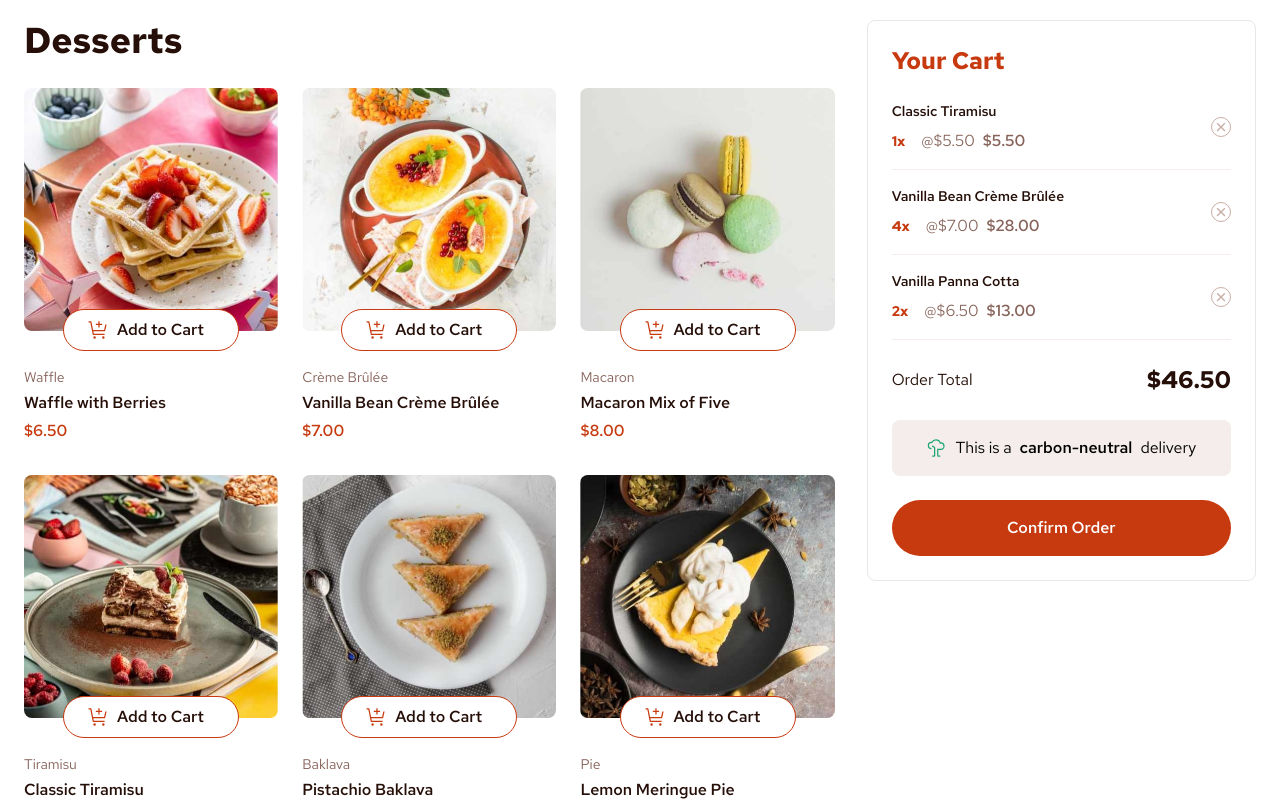
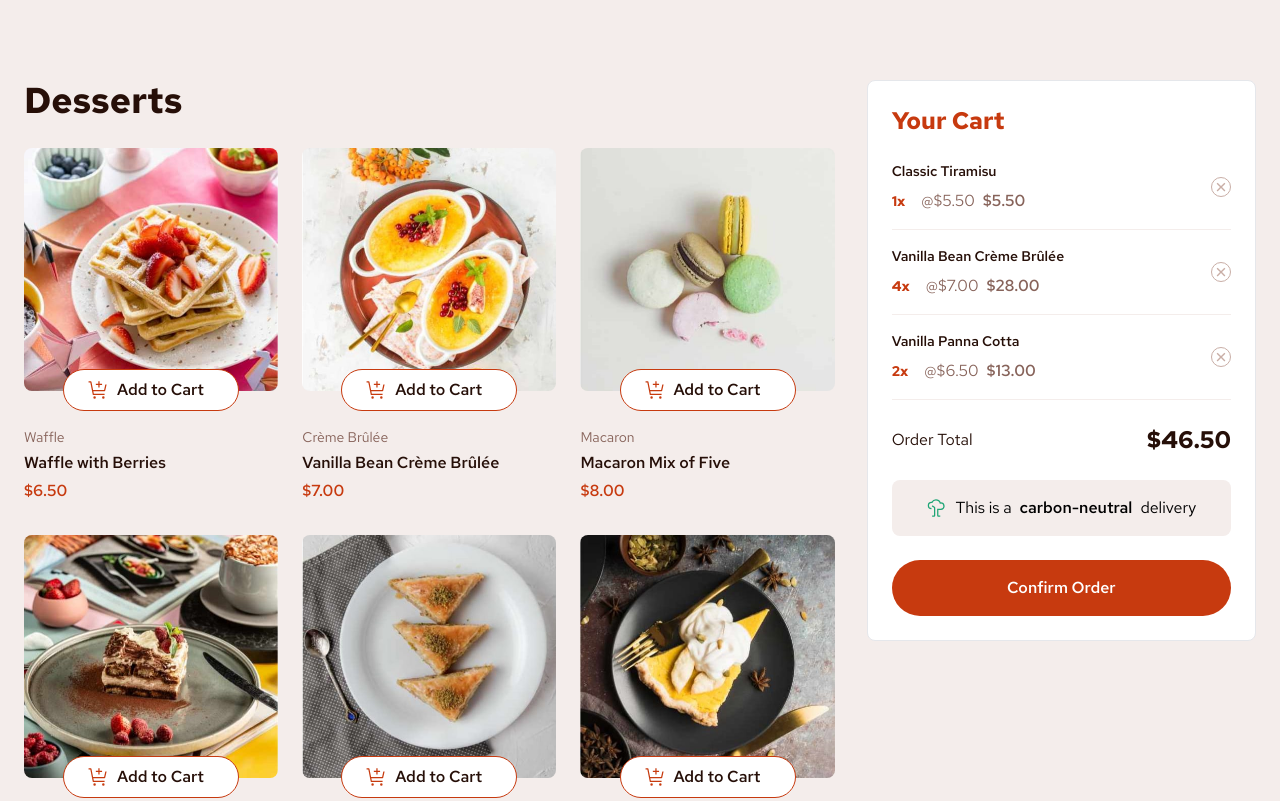
Before and after one commit to Javieer57/product-list-with-cart, a React (Vite) app: page / in a window 1280 px wide. Shown: the top 801 px of the page. Built offline with nearby package versions, Linux system fonts and the light colour scheme.

Commit message:
feat: improve main layout

```diff
--- a/src/App.tsx
+++ b/src/App.tsx
@@ -3,9 +3,9 @@ import { Resume } from "./components/Resume";
 
 function App() {
   return (
-    <main className="grid gap-8 px-6 py-5 md:grid-cols-3">
-      <section className="md:col-span-2 space-y-7">
-        <h2 className="font-bold text-4xl text-rose-900">Desserts</h2>
+    <main className="mx-auto grid max-w-7xl gap-8 px-6 py-5 md:grid-cols-3 md:py-20">
+      <section className="space-y-7 md:col-span-2">
+        <h2 className="text-4xl font-bold text-rose-900">Desserts</h2>
         <DessertsGrid />
       </section>
       <section className="md:col-span-1">
--- a/src/index.css
+++ b/src/index.css
@@ -8,3 +8,7 @@
     src: url("/assets/fonts/RedHatText-VariableFont_wght.ttf");
   }
 }
+
+body {
+  @apply bg-rose-100;
+}
```
